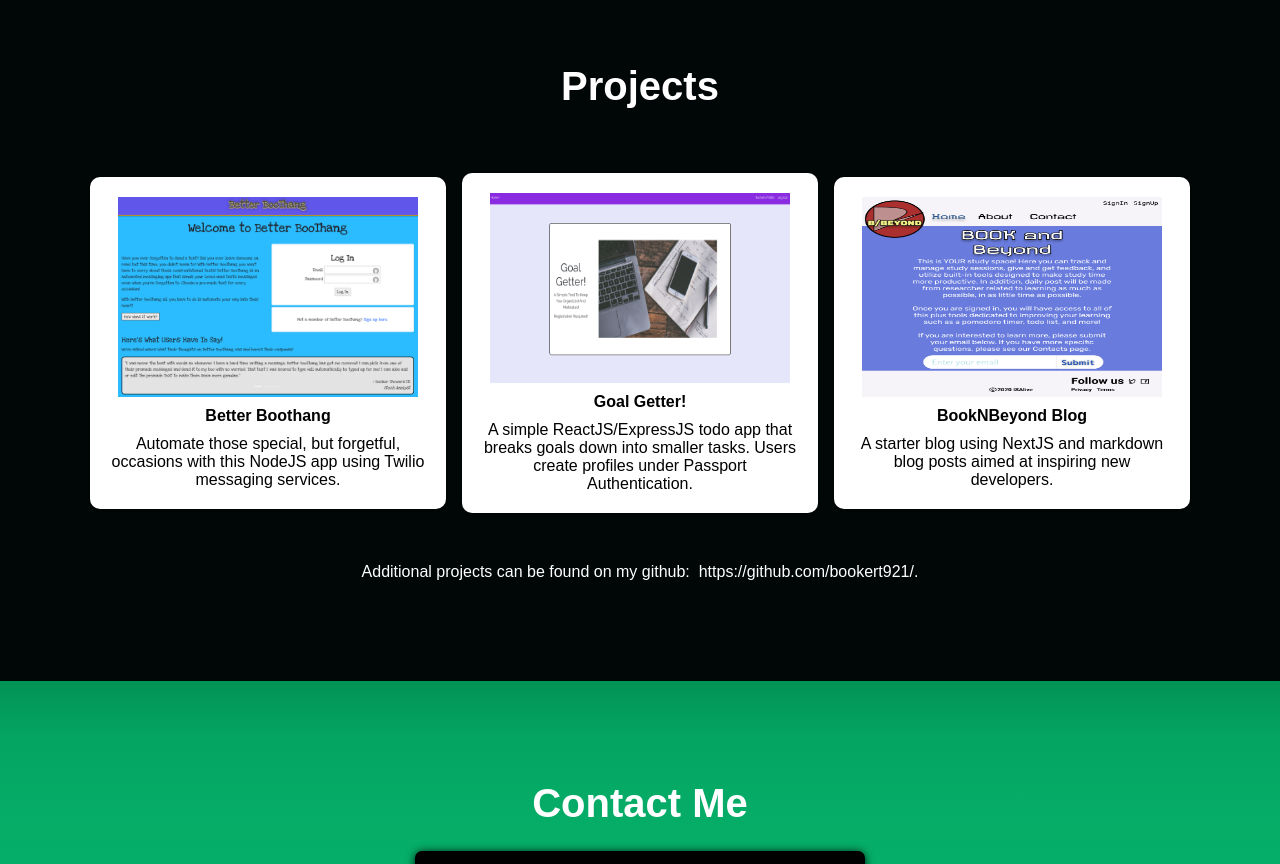
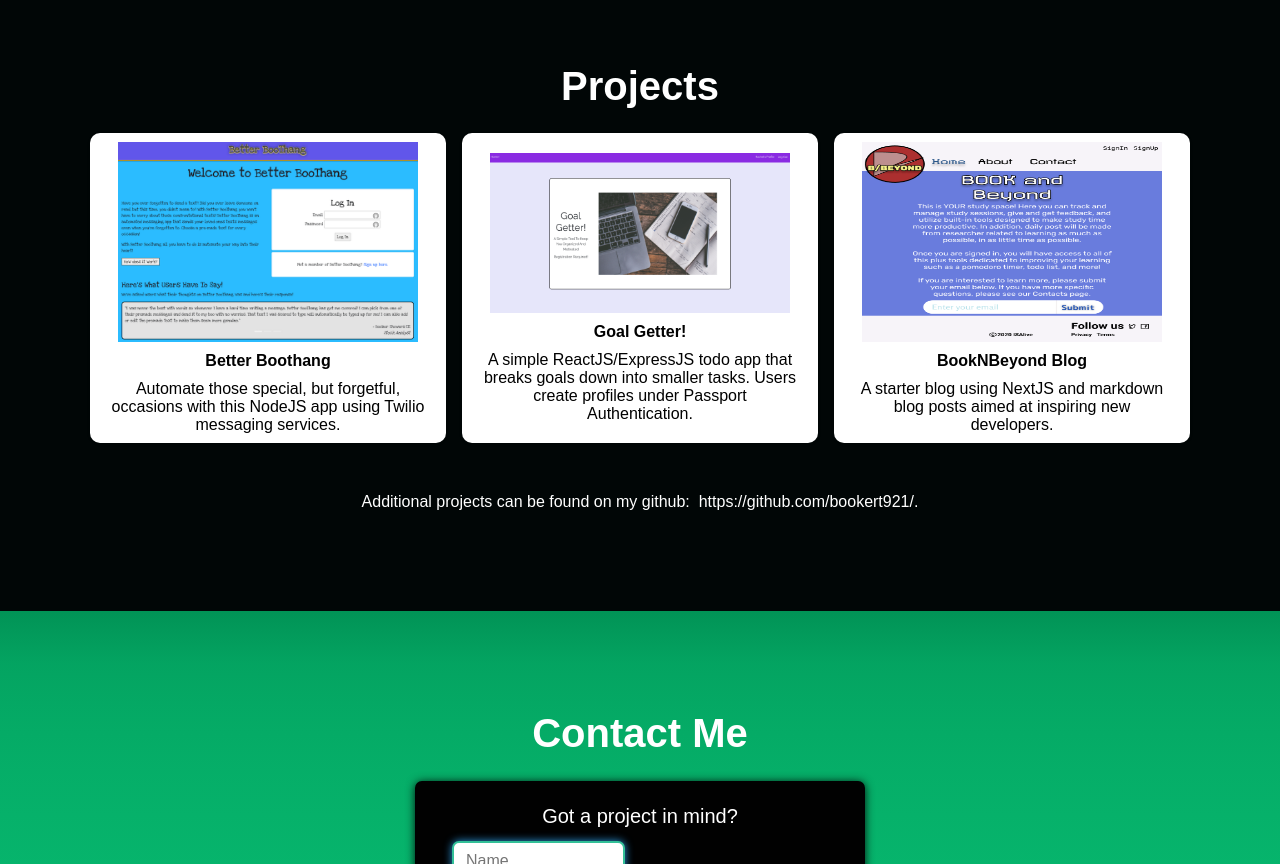
Before and after one commit to bookert921/bookNbeyond, a React (Create React App) app: page / in a window 1280 px wide. Shown: the part 1760-2624 px from the top of the page. Built offline with nearby package versions, Linux system fonts and the light colour scheme; a web font is replaced by a local one.

Commit message:
fix sizing issues with project icons

```diff
--- a/src/components/Projects/ProjectsElements.js
+++ b/src/components/Projects/ProjectsElements.js
@@ -24,7 +24,7 @@ export const ProjectsWrapper = styled.div`
 
     @media screen and (max-width: 768px) {
         grid-template-columns: 1fr;
-        padding: 0 20px;
+        padding: 0 40px;
     }
 `
 
@@ -32,11 +32,12 @@ export const ProjectsCard = styled.div`
     background: #fff;
     display: flex;
     flex-direction: column;
-    justify-content: flex-start;
     align-items: center;
+    justify-content: center;
     border-radius: 10px;
-    max-height: 340px;
     padding: 20px;
+    max-height: 360px;
+    height: 310px;
     box-shadow: 0 1px 3px rgba(0, 0, 0, 0.2);
     transition: all 0.2s ease-in-out;
 
@@ -61,8 +62,7 @@ export const ProjectsIcon = styled.img`
 export const ProjectsH1 = styled.h1`
     font-size: 2.5rem;
     color: #fff;
-    ${'' /* color: #000; */}
-    margin-bottom: 64px;
+    margin-bottom: 1.5rem;
 
     @media screen and (max-width: 480px){
         font-size: 2rem;
@@ -78,6 +78,7 @@ export const ProjectsP = styled.p`
     font-size: 1rem;
     text-align: center;
 `
+
 export const ProjectCardLink = styled.a`
     text-decoration: none;
     color: #010101;
--- a/src/components/Projects/index.js
+++ b/src/components/Projects/index.js
@@ -51,7 +51,7 @@ const Projects = () => {
                     </ProjectCardLink>
                 </ProjectsWrapper>
                 <ProjectsP
-                    style={{ color: 'white', marginTop: '50px' }}
+                    style={{ color: 'white', marginTop: '50px', padding: '0 20px' }}
                 >
                     Additional projects can be found on my github: &nbsp;
                     <GitHubLink
```
